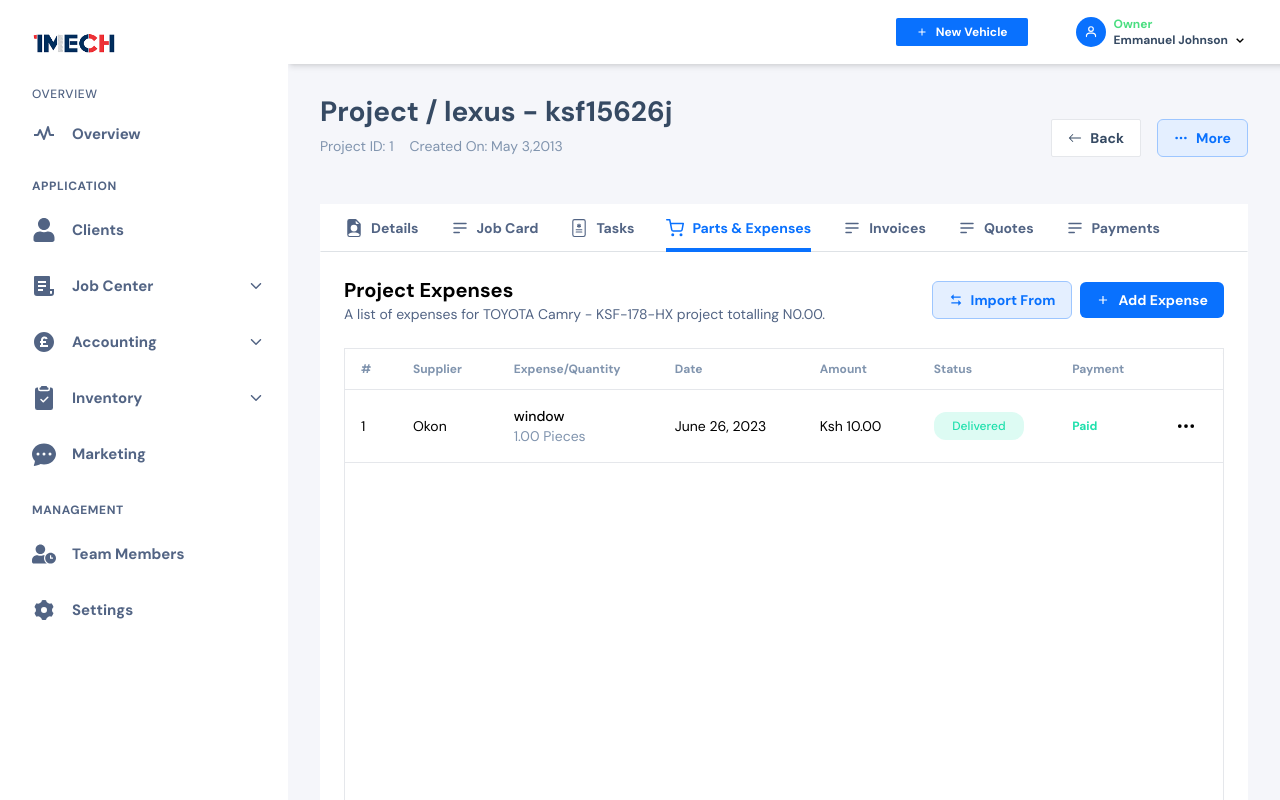
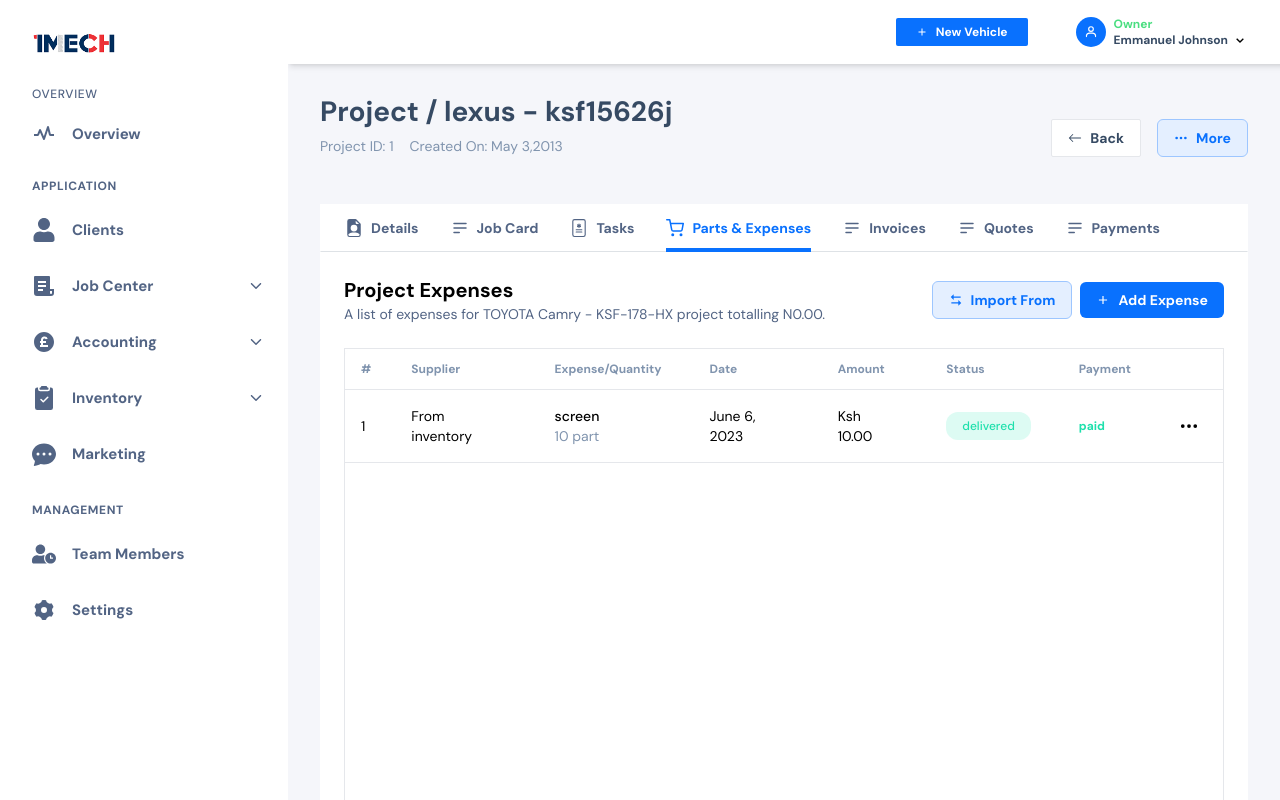
Before and after one commit to 1Mech-Auto/1Mech_Web, a Next.js app: page /jobs/1/partsAndExpenses in a window 1280 px wide. Shown: the top 800 px of the page. Built offline with nearby package versions, Linux system fonts and the light colour scheme; no server answers.

Commit message:
link necesary singlePages details in job&team

```diff
--- a/data/job.js
+++ b/data/job.js
@@ -81,6 +81,24 @@ export const jobList = [
         requiredParts: "",
       },
     ],
+    expenses: [
+      {
+        id: 310,
+        expenseForm: {
+          source: "",
+          itemName: "screen",
+          supplier: "",
+          quantity: "10",
+          quantityUnit: "10",
+          total: "100",
+          expense: "100",
+          type: "part",
+          status: "delivered",
+          paymentDue: "June 6, 2023",
+          paid: "true",
+        },
+      },
+    ],
   },
   {
     id: 2,
@@ -152,6 +170,7 @@ export const jobList = [
       },
     ],
     task: [],
+    expenses: [],
   },
   {
     id: 3,
@@ -233,6 +252,24 @@ export const jobList = [
         dueDate: "June 20,2019",
         dueTime: "2:21pm",
         requiredParts: "",
+      },
+    ],
+    expenses: [
+      {
+        id: 310,
+        expenseForm: {
+          source: "suplier",
+          itemName: "window",
+          supplier: "okoro",
+          quantity: "10",
+          quantityUnit: "10",
+          total: "100",
+          expense: "100",
+          type: "part",
+          status: "delivered",
+          paymentDue: "May 6, 2023",
+          paid: "true",
+        },
       },
     ],
   },
@@ -318,5 +355,6 @@ export const jobList = [
         requiredParts: "",
       },
     ],
+    expenses: [],
   },
 ];
--- a/src/components/forms/NewPartsAndExpenses.js
+++ b/src/components/forms/NewPartsAndExpenses.js
@@ -121,7 +121,7 @@ const NewPartsAndExpenses = ({ parts, setParts }) => {
                         onBlur={handleBlur}
                       >
                         <option>External Suppliers</option>
-                        <option>All clients</option>
+                        <option>From inventory</option>
                       </select>
                     </div>
                     <div className="grid sm:grid-cols-2 gap-4">
@@ -164,7 +164,14 @@ const NewPartsAndExpenses = ({ parts, setParts }) => {
                           onBlur={handleBlur}
                         >
                           <option>Select Supplier</option>
-                          <option>All clients</option>
+                          <optgroup>
+                            <label>New Supplier</label>
+                            <option>Create new suplier</option>
+                          </optgroup>
+                          <optgroup>
+                            <label>New Supplier</label>
+                            <option>okon</option>
+                          </optgroup>
                         </select>
                       </div>
                     </div>
@@ -202,8 +209,13 @@ const NewPartsAndExpenses = ({ parts, setParts }) => {
                             newExpenseData(e);
                           }}
                         >
-                          <option>Pieces</option>
-                          <option>All clients</option>
+                          <option>units</option>
+                          <option>Litres</option>
+                          <option>kilograms</option>
+                          <option>pounds</option>
+                          <option>Galons</option>
+                          <option>Metres</option>
+                          <option>Set</option>
                         </select>
                       </div>
                     </div>
@@ -266,7 +278,9 @@ const NewPartsAndExpenses = ({ parts, setParts }) => {
                           }}
                         >
                           <option>Delivered</option>
-                          <option>All clients</option>
+                          <option>Ordered</option>
+                          <option>Awaiting Delivery</option>
+                          <option>To Order</option>
                         </select>
                       </div>
                     </div>
--- a/src/pages/api/jobs/index.js
+++ b/src/pages/api/jobs/index.js
@@ -12,6 +12,7 @@ export default function handler(req, res) {
       id: Date.now(),
       jobCardList: [],
       task: [],
+      expenses: [],
       jobForm: jobForm,
     };
     jobList.push(newForm);
--- a/src/pages/jobs/[jobId]/partsAndExpenses.js
+++ b/src/pages/jobs/[jobId]/partsAndExpenses.js
@@ -15,39 +15,25 @@ import NewInvoiceForm from "@/components/forms/NewInvoiceForm";
 import NewJobCard from "@/components/forms/NewJobCard";
 import NewQuotesForm from "@/components/forms/NewQuotesForm";
 import NewInfoUpdate from "@/components/forms/NewInfoUpdate";
+import { useFormContext } from "@/context/form_context";
 
 const PartsAndExpenses = () => {
   const [parts, setParts] = useState(false);
   const [show, setShow] = useState(false);
+  const [showOptions, setShowOptions] = useState(false);
   const [workRequested, setWorkRequested] = useState(false);
   const [jobImport, setJobImport] = useState(false);
   const [invoice, setInvoice] = useState(false);
   const [jobCard, setJobCard] = useState(false);
   const [quote, setQuote] = useState(false);
   const [info, setInfo] = useState(false);
+  const { singleJob } = useFormContext();
 
-  const extraInfo = [
-    { name: "Edit Details", icon: <HiOutlinePencil /> },
-    {
-      name: "Create Job Card",
-      icon: <HiOutlineMenuAlt2 />,
-      state: "setJobCard",
-    },
-    { name: "Create Quote", icon: <HiOutlineMenuAlt2 /> },
-    {
-      name: "Create Invoice",
-      icon: <HiOutlineMenuAlt2 />,
-    },
-    {
-      name: "Cancel Project",
-      icon: <TiCancel />,
-    },
-    { name: "Delete", icon: <BsTrash /> },
-  ];
+  const extraInfo = [{ name: "Delete", icon: <BsTrash /> }];
   const handleClick = (index) => {
     // Perform different setState functions based on index
     if (index === 0) {
-      setInfo(true);
+      // setInfo(true);
     } else if (index === 1) {
       setJobCard(true);
     } else if (index === 2) {
@@ -152,7 +138,7 @@ const PartsAndExpenses = () => {
                   <th scope="col" class="px-6 py-3"></th>
                 </tr>
               </thead>
-              <tbody>
+              {/* <tbody>
                 <tr class="bg-white border-b hover:bg-gray-50">
                   <td class="px-4 py-3">
                     <div className="flex items-center">1</div>
@@ -193,7 +179,69 @@ const PartsAndExpenses = () => {
                     </div>
                   </td>
                 </tr>
-              </tbody>
+              </tbody> */}
+              {singleJob?.expenses?.length >= 1 &&
+                singleJob?.expenses?.map((expense, index) => {
+                  return (
+                    <tbody key={index}>
+                      <tr class="bg-white border-b hover:bg-gray-50">
+                        <td class="px-4 py-3">
+                          <div className="flex items-center">1</div>
+                        </td>
+                        <td class="px-6 py-4">
+                          {expense?.expenseForm?.supplier
+                            ? expense.expenseForm?.supplier
+                            : "From inventory"}
+                        </td>
+                        <th
+                          scope="row"
+                          class="px-6 py-4 font-medium text-gray-900 whitespace-nowrap"
+                        >
+                          <div>
+                            <h3 className="font-medium text-black">
+                              {expense?.expenseForm?.itemName}
+                            </h3>
+                            <p className="text-[#8094ae] font-light">
+                              {expense?.expenseForm?.quantityUnit}{" "}
+                              {expense?.expenseForm?.type}
+                            </p>
+                          </div>
+                        </th>
+                        <td class="px-6 py-4">
+                          {expense?.expenseForm?.paymentDue}
+                        </td>
+                        <td class="px-6 py-4">Ksh 10.00</td>
+                        <td class="px-6 py-4">
+                          <div className="font-medium bg-[#1ee0ac26] text-[#1ee0ac] py-1.5 px-4 text-center text-xs rounded-xl">
+                            {expense?.expenseForm?.status}
+                          </div>
+                        </td>
+                        <td class="px-6 py-4">
+                          <div className="font-bold text-[#1ee0ac] text-xs">
+                            {expense?.expenseForm?.paid === "true"
+                              ? "paid"
+                              : "not paid"}
+                          </div>
+                        </td>
+                        <td class="px-6 py-4">
+                          <div>
+                            <BsThreeDots
+                              className="cursor-pointer text-xl"
+                              onClick={() => setShowOptions(!showOptions)}
+                            />
+                            {showOptions && (
+                              <MoreButton
+                                // href={"/jobs/99/details"}
+                                extraInfo={extraInfo}
+                                handleClick={handleClick}
+                              />
+                            )}
+                          </div>
+                        </td>
+                      </tr>
+                    </tbody>
+                  );
+                })}
             </table>
           </div>
         </div>
--- a/src/pages/teamMembers/[teamId]/payments.js
+++ b/src/pages/teamMembers/[teamId]/payments.js
@@ -114,7 +114,7 @@ const Payments = () => {
                         <BsThreeDots onClick={() => setShow(!show)} />
                         {show && (
                           <MoreButton
-                            href={"clients/:99/details"}
+                            // href={"clients/:99/details"}
                             extraInfo={extraInfo}
                             handleClick={handleClick}
                           />
```
